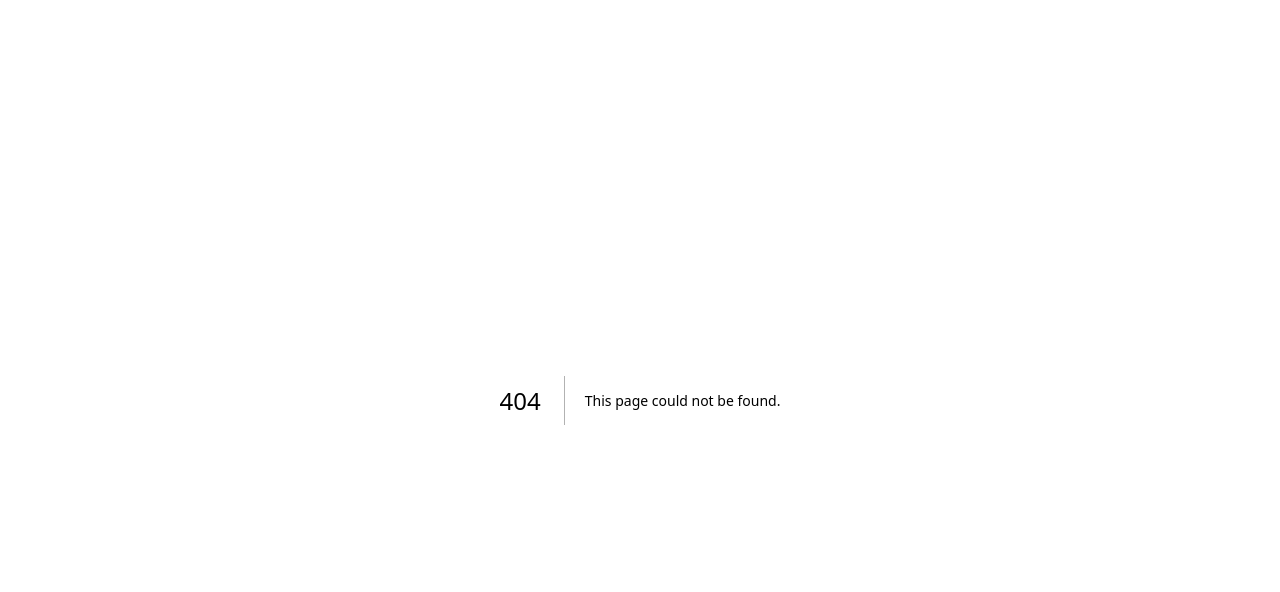
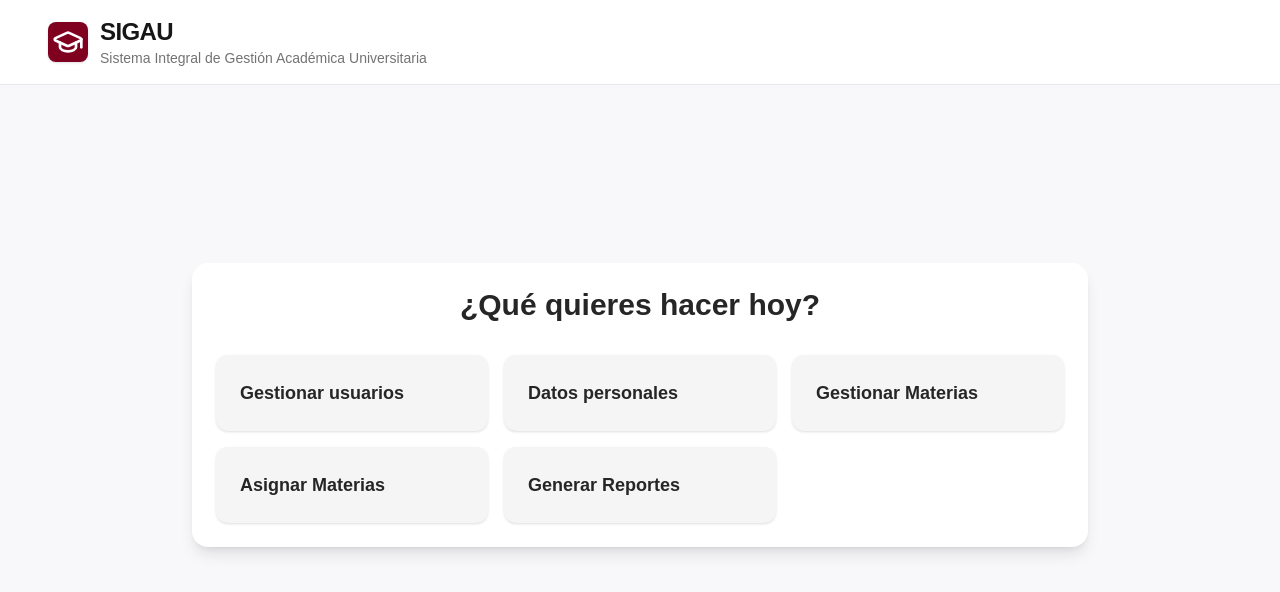
Before and after one commit to CesarOliva/SIGAU, a Next.js app: page /administrador in a window 1280 px wide. Before the commit this address had no page. Shown: the top 592 px of the page. Built offline with nearby package versions, Linux system fonts and the light colour scheme.

Commit message:
Administrador layout page

```diff
--- /dev/null
+++ b/app/(app)/administrador/_components/aside.tsx
@@ -0,0 +1,59 @@
+"use client";
+
+import { faChalkboardTeacher } from "@fortawesome/free-solid-svg-icons";
+import { FontAwesomeIcon } from "@fortawesome/react-fontawesome";
+import { BookOpen, ChartPie, GraduationCap, Grid2X2, User } from "lucide-react";
+import Link from "next/link";
+import { usePathname } from "next/navigation";
+
+const Sidebar = () => {
+    const pathname = usePathname();
+
+    return (
+        <aside id="sidebar" className={`${pathname === "/administrador" ? "hidden" : "w-70"} bg-white border-r border-neutral-200 flex flex-col min-h-screen shrink-0 transition-all duration-300`}>
+            <div className="h-20 flex items-center px-8 border-b border-neutral-100">
+                <div className="flex items-center gap-3">
+                    <div className="size-10 bg-[#800020] rounded-lg flex items-center justify-center text-white font-bold text-xl shadow-sm">
+                        <GraduationCap className="size-8"/>
+                    </div>
+                    <span className="text-xl font-bold text-neutral-900 tracking-tight">SIGAU</span>
+                </div>
+            </div>
+
+            <div className="flex-1 overflow-y-auto py-6 px-6 flex flex-col gap-2">
+                <p className="px-4 text-xs font-semibold text-neutral-500 uppercase tracking-wider mb-2">Menu</p>
+
+                <Link href="/administrador/gestionar-usuarios" className={`flex items-center gap-3 px-4 py-3 rounded-xl ${pathname === '/administrador/gestionar-usuarios' ? 'bg-orange-50 text-neutral-900' : 'text-neutral-600'} hover:bg-orange-50 hover:text-neutral-900 font-medium transition-colors`}>
+                    <Grid2X2 className="w-5"/>
+                    <span>Gestionar usuarios</span>
+                </Link>
+
+                <Link href="/administrador/datos-personales" className={`flex items-center gap-3 px-4 py-3 rounded-xl ${pathname === '/administrador/datos-personales' ? 'bg-orange-50 text-neutral-900' : 'text-neutral-600'} hover:bg-orange-50 hover:text-neutral-900 font-medium transition-colors`}>
+                    <User className="w-5"/>
+                    <span>Datos Personales</span>
+                </Link>
+                <Link href="/administrador/gestionar-materias" className={`flex items-center gap-3 px-4 py-3 rounded-xl ${pathname === '/administrador/gestionar-materias' ? 'bg-orange-50 text-neutral-900' : 'text-neutral-600'} hover:bg-orange-50 hover:text-neutral-900 font-medium transition-colors`}>
+                    <FontAwesomeIcon icon={faChalkboardTeacher} className="size-5 mb-2"/>
+                    <span>Gestionar Materias</span>
+                </Link>
+                <Link href="/administrador/asignar-materias" className={`flex items-center gap-3 px-4 py-3 rounded-xl ${pathname === '/administrador/asignar-materias' ? 'bg-orange-50 text-neutral-900' : 'text-neutral-600'} hover:bg-orange-50 hover:text-neutral-900 font-medium transition-colors`}>
+                    <BookOpen className="w-5"/>
+                    <span>Asignar materias</span>
+                </Link>
+                <Link href="/administrador/generar-reportes" className={`flex items-center gap-3 px-4 py-3 rounded-xl ${pathname === '/administrador/generar-reportes' ? 'bg-orange-50 text-neutral-900' : 'text-neutral-600'} hover:bg-orange-50 hover:text-neutral-900 font-medium transition-colors`}>
+                    <ChartPie className="w-5"/>
+                    <span>Generar Reportes</span>
+                </Link>
+            </div>
+
+            <div className="p-4 border-t border-neutral-100 flex flex-col gap-1">
+                <button className="flex items-center gap-3 px-4 py-2.5 rounded-xl text-red-500 hover:bg-red-50 font-medium transition-colors">
+                    <i className="w-5 text-center" data-fa-i2svg=""><svg className="svg-inline--fa fa-arrow-right-from-bracket" aria-hidden="true" focusable="false" data-prefix="fas" data-icon="arrow-right-from-bracket" role="img" xmlns="http://www.w3.org/2000/svg" viewBox="0 0 512 512" data-fa-i2svg=""><path fill="currentColor" d="M502.6 278.6c12.5-12.5 12.5-32.8 0-45.3l-128-128c-12.5-12.5-32.8-12.5-45.3 0s-12.5 32.8 0 45.3L402.7 224 192 224c-17.7 0-32 14.3-32 32s14.3 32 32 32l210.7 0-73.4 73.4c-12.5 12.5-12.5 32.8 0 45.3s32.8 12.5 45.3 0l128-128zM160 96c17.7 0 32-14.3 32-32s-14.3-32-32-32L96 32C43 32 0 75 0 128L0 384c0 53 43 96 96 96l64 0c17.7 0 32-14.3 32-32s-14.3-32-32-32l-64 0c-17.7 0-32-14.3-32-32l0-256c0-17.7 14.3-32 32-32l64 0z"></path></svg></i>
+                    <span>Cerrar Sesión</span>
+                </button>
+            </div>
+        </aside>
+    );
+}
+
+export default Sidebar;
--- /dev/null
+++ b/app/(app)/administrador/_components/bienvenida.tsx
@@ -0,0 +1,37 @@
+import Link from "next/link";
+
+const Bienvenida = () => {
+    return (
+         <main className="p-6 flex justify-center items-center h-[80vh]">
+            <div className="bg-white rounded-2xl shadow-lg p-6 w-full max-w-4xl">
+                <h2 className="text-3xl text-center font-semibold text-neutral-800 mb-8">
+                    ¿Qué quieres hacer hoy?
+                </h2>
+
+                <div className="grid grid-cols-2 md:grid-cols-3 gap-4">
+                    <Link href='/administrador/gestionar-usuarios' className="bg-neutral-100 hover:bg-orange-50 transition rounded-xl p-6 text-left shadow cursor-pointer">
+                        <h3 className="text-lg font-bold text-neutral-800">Gestionar usuarios</h3>
+                    </Link>
+
+                    <Link href='/administrador/datos-personales' className="bg-neutral-100 hover:bg-orange-50 transition rounded-xl p-6 text-left shadow cursor-pointer">
+                    <h3 className="text-lg font-bold text-neutral-800">Datos personales</h3>
+                    </Link>
+
+                    <Link href='/administrador/gestionar-materias' className="bg-neutral-100 hover:bg-orange-50 transition rounded-xl p-6 text-left shadow cursor-pointer">
+                    <h3 className="text-lg font-bold text-neutral-800">Gestionar Materias</h3>
+                    </Link>
+
+                    <Link href='/administrador/asignar-materias' className="bg-neutral-100 hover:bg-orange-50 transition rounded-xl p-6 text-left shadow cursor-pointer">
+                    <h3 className="text-lg font-bold text-neutral-800">Asignar Materias</h3>
+                    </Link>
+
+                    <Link href='/administrador/generar-reportes' className="bg-neutral-100 hover:bg-orange-50 transition rounded-xl p-6 text-left shadow cursor-pointer">
+                    <h3 className="text-lg font-bold text-neutral-800">Generar Reportes</h3>
+                    </Link>
+                </div>
+            </div>
+        </main>
+    );
+}
+
+export default Bienvenida;
--- /dev/null
+++ b/app/(app)/administrador/page.tsx
@@ -0,0 +1,13 @@
+import Nav from "@/app/login/_components/nav";
+import Bienvenida from "./_components/bienvenida";
+
+const HomePage = () => {
+    return (
+        <section className="flex flex-col w-full">
+            <Nav/>
+            <Bienvenida/>
+        </section>
+    );
+}
+
+export default HomePage;
```
